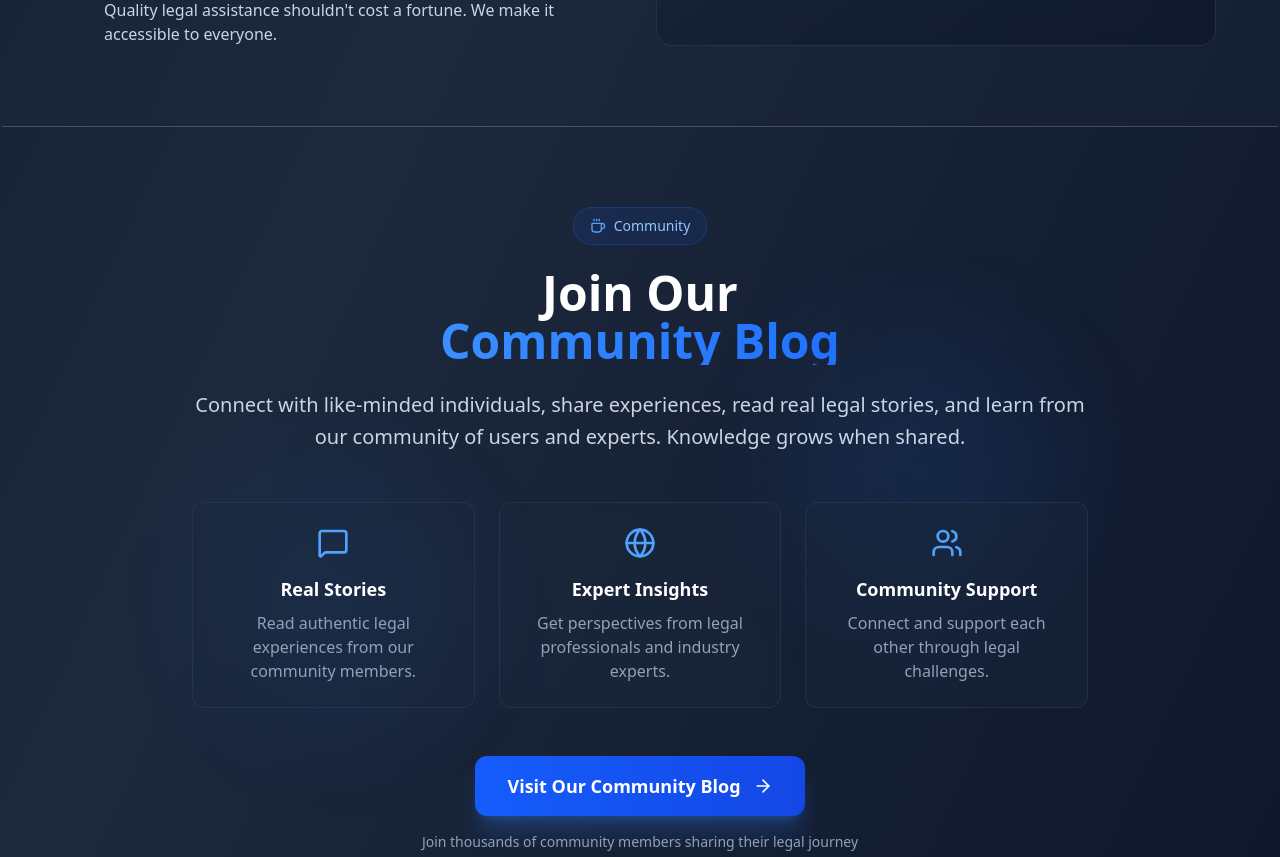
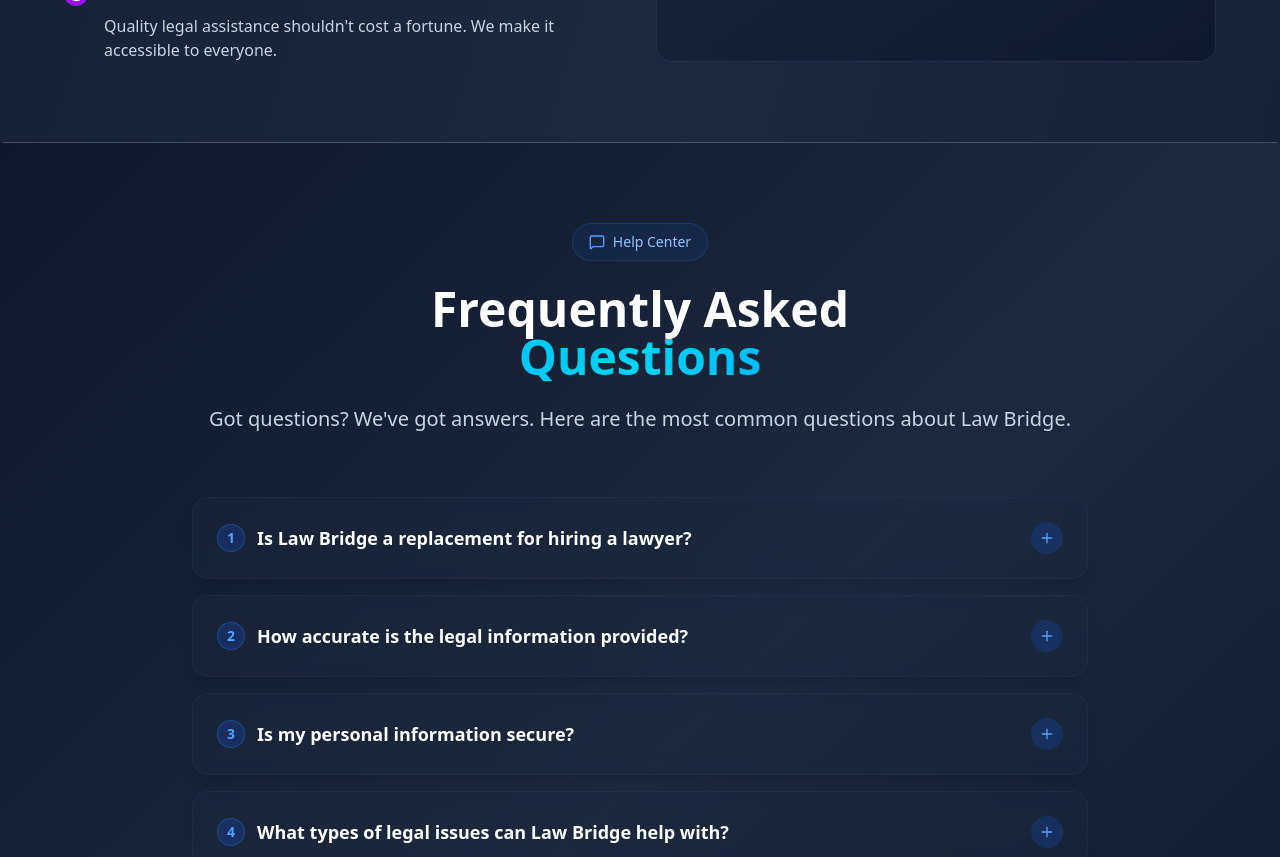
Before and after one commit to Divyansh1552005/Law_Bridge, a React (Vite) app: page /about in a window 1280 px wide. Shown: the part 1940-2797 px from the top of the page. Built offline with nearby package versions, Linux system fonts and the light colour scheme.

Commit message:
finalized about page

```diff
--- /dev/null
+++ b/constants.js
@@ -0,0 +1,40 @@
+const FAQ_DATA = [
+  {
+    id: 1,
+    question: "Is Law Bridge a replacement for hiring a lawyer?",
+    answer: "No, Law Bridge is designed to complement legal professionals, not replace them. We provide initial guidance, help you understand legal concepts, and prepare you for conversations with lawyers. For complex legal matters, court representation, or formal legal advice, we always recommend consulting with a qualified attorney.",
+    color: "purple"
+  },
+  {
+    id: 2,
+    question: "How accurate is the legal information provided?",
+    answer: "Our AI is trained on verified legal sources and regularly updated legal databases. However, laws can vary by jurisdiction and change over time. We provide general guidance and always recommend verifying information with local legal professionals for your specific situation.",
+    color: "blue"
+  },
+  {
+    id: 3,
+    question: "Is my personal information secure?",
+    answer: "Absolutely. We use bank-level encryption to protect your data and never share your personal information with third parties. Your conversations are confidential, and you can delete your data at any time. We're committed to maintaining the highest standards of privacy and security.",
+    color: "green"
+  },
+  {
+    id: 4,
+    question: "What types of legal issues can Law Bridge help with?",
+    answer: "Law Bridge can help with a wide range of legal topics including contract reviews, employment issues, landlord-tenant disputes, small business legal questions, family law basics, and understanding your rights. We cover both civil and some criminal law topics, always focusing on education and initial guidance.",
+    color: "orange"
+  },
+  {
+    id: 5,
+    question: "How much does Law Bridge cost?",
+    answer: "We offer both free and premium tiers. Our free tier provides basic legal guidance and document reviews. Premium users get access to advanced features, priority support, and unlimited consultations. We believe legal knowledge should be accessible, so we keep our pricing fair and transparent.",
+    color: "cyan"
+  },
+  {
+    id: 6,
+    question: "Can I get help outside of business hours?",
+    answer: "Yes! Our AI-powered assistant is available 24/7, 365 days a year. Legal emergencies don't wait for business hours, and neither do we. You can get immediate guidance whenever you need it, though complex matters may require follow-up during business hours with our human experts.",
+    color: "pink"
+  }
+];
+
+export default FAQ_DATA;
--- a/src/Components/Navbar.jsx
+++ b/src/Components/Navbar.jsx
@@ -1,5 +1,6 @@
 import React, { useState } from 'react'
 import legalLogo from '../assets/legal_logo2.png'
+import { HelpCircle } from 'lucide-react';
 import { FiMenu, FiX, FiUser, FiLogOut, FiSettings, FiHelpCircle, FiTool, FiCpu, FiUsers, FiChevronDown, FiHeart, FiShield, FiMessageSquare, FiFileText, FiPlay } from 'react-icons/fi'
 import { NavLink, useNavigate } from 'react-router-dom'
 import Dropdown from './Dropdown'
@@ -96,6 +97,11 @@
             label: "Trust Between Us",
             scrollTo: "trust-section",
             icon: <FiShield />
+        },
+        {
+            label: "FAQs",
+            scrollTo: "faq-section",
+            icon: <HelpCircle className="w-4 h-4" />
         },
         {
             label: "Join Our Blog",
--- a/src/Pages/About.jsx
+++ b/src/Pages/About.jsx
@@ -1,9 +1,23 @@
-import React, { useEffect } from 'react';
+import React, { useEffect, useState } from 'react';
 import { useLocation } from 'react-router-dom';
-import { Target, Eye, Heart, Shield, Users, Star, Globe, ArrowRight, CheckCircle, Lightbulb, Coffee, MessageSquare } from 'lucide-react';
+import { Target, Eye, Heart, Shield, Users, Star, Globe, ArrowRight, CheckCircle, Lightbulb, Coffee, MessageSquare, Plus, Minus } from 'lucide-react';
+import FAQ_DATA from '../../constants.js';
 
 export default function About() {
   const location = useLocation();
+
+  const [openItems, setOpenItems] = useState(new Set());
+
+  const toggleItem = (id) => {
+    const newOpenItems = new Set(openItems);
+    if (newOpenItems.has(id)) {
+      newOpenItems.delete(id);
+    } else {
+      newOpenItems.add(id);
+    }
+    setOpenItems(newOpenItems);
+  };
+
 
   // Handle scroll to section when navigating from other pages
   useEffect(() => {
@@ -39,7 +53,7 @@
         {/* Background Elements */}
         <div className="absolute inset-0 pointer-events-none">
           <div className="absolute top-1/4 left-1/6 w-64 h-64 bg-blue-500/10 rounded-full blur-3xl animate-pulse"></div>
-          <div className="absolute bottom-1/3 right-1/6 w-80 h-80 bg-purple-500/8 rounded-full blur-3xl animate-pulse delay-1000"></div>
+          <div className="absolute bottom-1/3 right-1/6 w-80 h-80 bg-blue-500/8 rounded-full blur-3xl animate-pulse delay-1000"></div>
         </div>
 
         <div className="max-w-6xl mx-auto relative z-10">
@@ -101,7 +115,7 @@
         </div>
       </section>
 
-        <div className="border-t border-white/20 mx-0.5 my-0.4"></div>
+      <div className="border-t border-white/20 mx-0.5 my-0.4"></div>
 
       {/* Why People Trust Us Section */}
       <section id="trust-section" className="py-20 px-6 bg-slate-800/30">
@@ -113,7 +127,7 @@
             </div>
             <h2 className="text-4xl md:text-5xl font-bold text-white mb-6">
               Why People Choose
-              <span className="block bg-gradient-to-r from-green-400 via-blue-400 to-purple-400 bg-clip-text text-transparent">
+              <span className="block bg-gradient-to-r from-green-400 via-blue-400 to-purple-400 bg-clip-text text-transparent py-2">
                 To Work With Us
               </span>
             </h2>
@@ -219,7 +233,88 @@
       </section>
 
 
-        <div className="border-t border-white/20 mx-0.5 my-0.4"></div>
+
+      <div className="border-t border-white/20 mx-0.5 my-0.4"></div>
+
+      <section id="faq-section" className="py-20 px-6 bg-gradient-to-br from-slate-900 via-slate-800 to-slate-900">
+        <div className="max-w-4xl mx-auto">
+          <div className="text-center mb-16">
+            <div className="inline-flex items-center gap-2 bg-blue-600/10 border border-blue-500/20 rounded-full px-4 py-2 mb-6">
+              <MessageSquare className="w-4 h-4 text-blue-400" />
+              <span className="text-blue-300 text-sm font-medium">Help Center</span>
+            </div>
+            <h2 className="text-4xl md:text-5xl font-bold text-white mb-6">
+              Frequently Asked
+              <span className="block bg-gradient-to-r from-blue-400 via-cyan-400 to-blue-500 bg-clip-text text-transparent">
+                Questions
+              </span>
+            </h2>
+            <p className="text-slate-300 text-xl">
+              Got questions? We've got answers. Here are the most common questions about Law Bridge.
+            </p>
+          </div>
+
+          <div className="space-y-4">
+            {FAQ_DATA.map(faq => {
+              const isOpen = openItems.has(faq.id);
+              return (
+                <div
+                  key={faq.id}
+                  className="bg-slate-800/40 backdrop-blur-sm border border-slate-700/30 rounded-2xl shadow-lg hover:shadow-blue-500/10 transition-all duration-300"
+                >
+                  <button
+                    onClick={() => toggleItem(faq.id)}
+                    className="w-full flex items-center justify-between p-6 text-left hover:bg-slate-700/20 transition-colors duration-200 rounded-2xl cursor-pointer"
+                  >
+                    <h3 className="text-lg font-semibold text-white pr-4 flex items-center gap-3">
+                      <span className="flex-shrink-0 w-7 h-7 bg-blue-600/20 border border-blue-500/30 rounded-full flex items-center justify-center text-blue-400 text-sm font-bold">
+                        {faq.id}
+                      </span>
+                      {faq.question}
+                    </h3>
+                    <div className={`flex-shrink-0 w-8 h-8 rounded-full bg-blue-600/20 flex items-center justify-center transition-all duration-300 ${isOpen ? 'rotate-180 bg-blue-600/30' : ''}`}>
+                      {isOpen ? (
+                        <Minus className="w-4 h-4 text-blue-400" />
+                      ) : (
+                        <Plus className="w-4 h-4 text-blue-400" />
+                      )}
+                    </div>
+                  </button>
+
+                  <div className={`overflow-hidden transition-all duration-300 ease-in-out ${isOpen ? 'max-h-96 opacity-100' : 'max-h-0 opacity-0'}`}>
+                    <div className="px-6 pb-6">
+                      <div className="w-full h-px bg-gradient-to-r from-transparent via-blue-500/20 to-transparent mb-4"></div>
+                      <p className="text-slate-300 leading-relaxed">
+                        {faq.answer}
+                      </p>
+                    </div>
+                  </div>
+                </div>
+              );
+            })}
+          </div>
+
+
+          {/* Contact Support CTA */}
+          <div className="text-center mt-12 p-8 bg-gradient-to-r from-slate-800/60 to-slate-700/60 backdrop-blur-sm border border-slate-700/50 rounded-2xl shadow-xl">
+            <h3 className="text-2xl font-bold text-white mb-4">Still have questions?</h3>
+            <p className="text-slate-300 mb-6">
+              Our support team is here to help you with any additional questions or concerns.
+            </p>
+            <a
+              href="mailto:officialdslc15552005@gmail.com"
+              className="inline-flex items-center gap-2 bg-gradient-to-r from-blue-600 to-cyan-600 hover:from-blue-500 hover:to-cyan-500 text-white px-6 py-3 rounded-xl font-semibold transition-all duration-300 hover:scale-105 shadow-lg shadow-blue-500/25 cursor-pointer"
+            >
+              <MessageSquare className="w-5 h-5" />
+              Contact Support
+            </a>
+
+          </div>
+        </div>
+      </section>
+
+      <div className="border-t border-white/20 mx-0.5 my-0.4"></div>
+
 
       {/* Join Our Community Blog Section */}
       <section id="community-blog-section" className="py-20 px-6 relative overflow-hidden">
@@ -237,7 +332,7 @@
 
           <h2 className="text-4xl md:text-5xl font-bold text-white mb-6">
             Join Our
-            <span className="block bg-gradient-to-r from-blue-400 via-blue-500 to-blue-600 bg-clip-text text-transparent">
+            <span className="block bg-gradient-to-r from-blue-400 via-blue-500 to-blue-600 bg-clip-text text-transparent py-2">
               Community Blog
             </span>
           </h2>
```
